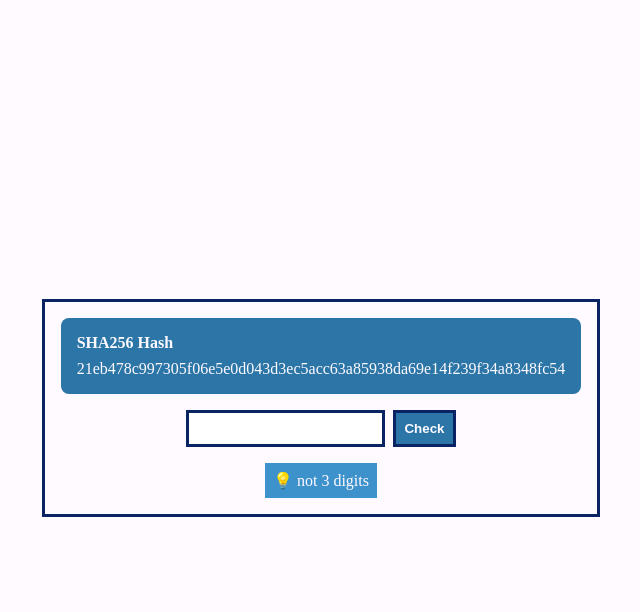
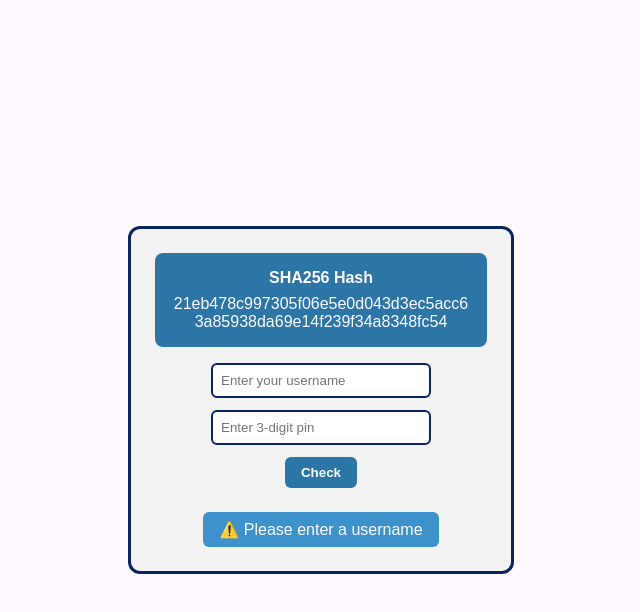
Before and after one commit to kishore33x/setting-username1, a website: page index.html in a window 1280 px wide. Both pictures are taken after a click on the button "Check". Shown: the whole page, without its empty margins (319-959 px from the left). Drawn offline with Linux system fonts and the light colour scheme.

Commit message:
Added username input with cookie support and updated UI

```diff
--- a/index.html
+++ b/index.html
@@ -12,23 +12,32 @@
         justify-content: center;
         height: 100vh;
         background-color: #fffaff;
+        margin: 0;
+        font-family: sans-serif;
       }
-      /* wrapper */
+
       #wrapper {
         display: flex;
         flex-direction: column;
         align-items: center;
         justify-content: center;
         border: 3px solid #0a2463;
-        padding: 16px;
+        padding: 24px;
+        border-radius: 12px;
+        background-color: #f2f2f2;
       }
-      /* sha256-hash */
+
       #sha256-hash {
-        background-color: #2C76A7;
+        background-color: #2c76a7;
         padding: 16px;
         border-radius: 8px;
         color: #fffaff;
+        width: 300px;
+        text-align: center;
+        margin-bottom: 16px;
+        word-wrap: break-word;
       }
+
       #sha256-hash::before {
         content: 'SHA256 Hash';
         font-weight: bold;
@@ -36,42 +45,43 @@
         margin-bottom: 8px;
       }
 
-      /* user-input */
       #user-input {
         display: flex;
-        flex-direction: row;
+        flex-direction: column;
         align-items: center;
-        justify-content: center;
-        margin-top: 16px;
+        gap: 12px;
+        margin-bottom: 16px;
       }
 
       #user-input input {
         padding: 8px;
-        border-radius: none;
-        border: 3px solid #0a2463;
-        margin-right: 8px;
-      }
-
-      #user-input input:focus {
-        outline: none;
+        border: 2px solid #0a2463;
+        border-radius: 6px;
+        width: 200px;
       }
 
       #user-input button {
-        padding: 8px;
-        border-radius: none;
-        border: 3px solid #0a2463;
-        background-color: #2C76A7;
+        padding: 8px 16px;
+        border: none;
+        border-radius: 6px;
+        background-color: #2c76a7;
         color: #fffaff;
         font-weight: bold;
+        cursor: pointer;
       }
 
-      /* result div */
+      #user-input button:hover {
+        background-color: #20567e;
+      }
+
       #result {
-        margin-top: 16px;
+        margin-top: 8px;
         background-color: #3e92cc;
-        padding: 8px;
-        border-radius: none;
+        padding: 8px 16px;
+        border-radius: 6px;
         color: #fffaff;
+        min-width: 200px;
+        text-align: center;
       }
 
       .hidden {
@@ -83,7 +93,8 @@
     <div id="wrapper">
       <span id="sha256-hash"></span>
       <div id="user-input">
-        <input type="text" id="pin" />
+        <input type="text" id="username" placeholder="Enter your username" />
+        <input type="text" id="pin" placeholder="Enter 3-digit pin" />
         <button id="check">Check</button>
       </div>
       <div id="result" class="hidden"></div>
--- a/script.js
+++ b/script.js
@@ -1,94 +1,111 @@
 const MIN = 100;
 const MAX = 999;
 const pinInput = document.getElementById('pin');
+const usernameInput = document.getElementById('username');
 const sha256HashView = document.getElementById('sha256-hash');
 const resultView = document.getElementById('result');
 
-// a function to store in the local storage
+// Local storage functions
 function store(key, value) {
   localStorage.setItem(key, value);
 }
-
-// a function to retrieve from the local storage
 function retrieve(key) {
   return localStorage.getItem(key);
 }
-
-function getRandomArbitrary(min, max) {
-  let cached;
-  cached = Math.random() * (max - min) + min;
-  cached = Math.floor(cached);
-  return cached;
-}
-
-// a function to clear the local storage
 function clear() {
   localStorage.clear();
 }
 
-// a function to generate sha256 hash of the given string
-async function sha256(message) {
-  // encode as UTF-8
-  const msgBuffer = new TextEncoder().encode(message);
-
-  // hash the message
-  const hashBuffer = await crypto.subtle.digest('SHA-256', msgBuffer);
-
-  // convert ArrayBuffer to Array
-  const hashArray = Array.from(new Uint8Array(hashBuffer));
-
-  // convert bytes to hex string
-  const hashHex = hashArray
-    .map((b) => b.toString(16).padStart(2, '0'))
-    .join('');
-  return hashHex;
+// Cookie functions
+function setCookie(name, value, days = 7) {
+  const d = new Date();
+  d.setTime(d.getTime() + days * 24 * 60 * 60 * 1000);
+  const expires = 'expires=' + d.toUTCString();
+  document.cookie = `${name}=${value};${expires};path=/`;
+}
+function getCookie(name) {
+  const cookies = document.cookie.split(';');
+  for (let cookie of cookies) {
+    const [key, val] = cookie.trim().split('=');
+    if (key === name) return val;
+  }
+  return null;
 }
 
+// Generate a random integer between min and max
+function getRandomArbitrary(min, max) {
+  return Math.floor(Math.random() * (max - min) + min);
+}
+
+// SHA256 hash function
+async function sha256(message) {
+  const msgBuffer = new TextEncoder().encode(message);
+  const hashBuffer = await crypto.subtle.digest('SHA-256', msgBuffer);
+  const hashArray = Array.from(new Uint8Array(hashBuffer));
+  return hashArray.map((b) => b.toString(16).padStart(2, '0')).join('');
+}
+
+// Get or generate SHA256 hash
 async function getSHA256Hash() {
   let cached = retrieve('sha256');
-  if (cached) {
-    return cached;
-  }
+  if (cached) return cached;
 
-  cached = await sha256(getRandomArbitrary(MIN, MAX));
+  const randomPin = getRandomArbitrary(MIN, MAX).toString();
+  cached = await sha256(randomPin);
   store('sha256', cached);
   return cached;
 }
 
+// Main logic to compare input
+async function test() {
+  const pin = pinInput.value;
+  const username = usernameInput.value.trim();
+
+  if (!username) {
+    resultView.innerHTML = '⚠️ Please enter a username';
+    resultView.classList.remove('hidden');
+    return;
+  }
+
+  setCookie('username', username);
+
+  if (pin.length !== 3) {
+    resultView.innerHTML = '💡 Not 3 digits';
+    resultView.classList.remove('hidden');
+    return;
+  }
+
+  const hashedPin = await sha256(pin);
+
+  if (hashedPin === sha256HashView.innerHTML) {
+    resultView.innerHTML = `🎉 Success, ${username}!`;
+  } else {
+    resultView.innerHTML = `❌ Failed, ${username}`;
+  }
+
+  resultView.classList.remove('hidden');
+}
+
+// Load hash and greet user
 async function main() {
+  const savedUsername = getCookie('username');
+  if (savedUsername) {
+    resultView.innerHTML = `👋 Welcome back, ${savedUsername}!`;
+    resultView.classList.remove('hidden');
+  }
+
   sha256HashView.innerHTML = 'Calculating...';
   const hash = await getSHA256Hash();
   sha256HashView.innerHTML = hash;
 }
 
-async function test() {
-  const pin = pinInput.value;
-
-  if (pin.length !== 3) {
-    resultView.innerHTML = '💡 not 3 digits';
-    resultView.classList.remove('hidden');
-    return;
-  }
-
-  const sha256HashView = document.getElementById('sha256-hash');
-  const hasedPin = await sha256(pin);
-
-  if (hasedPin === sha256HashView.innerHTML) {
-    resultView.innerHTML = '🎉 success';
-    resultView.classList.add('success');
-  } else {
-    resultView.innerHTML = '❌ failed';
-  }
-  resultView.classList.remove('hidden');
-}
-
-// ensure pinInput only accepts numbers and is 3 digits long
+// Ensure only numeric and 3 digits for PIN
 pinInput.addEventListener('input', (e) => {
-  const { value } = e.target;
-  pinInput.value = value.replace(/\D/g, '').slice(0, 3);
+  pinInput.value = e.target.value.replace(/\D/g, '').slice(0, 3);
 });
 
-// attach the test function to the button
+// Attach click handler
 document.getElementById('check').addEventListener('click', test);
 
+// Run app
 main();
```
Also changed, not shown: 1 other file.
